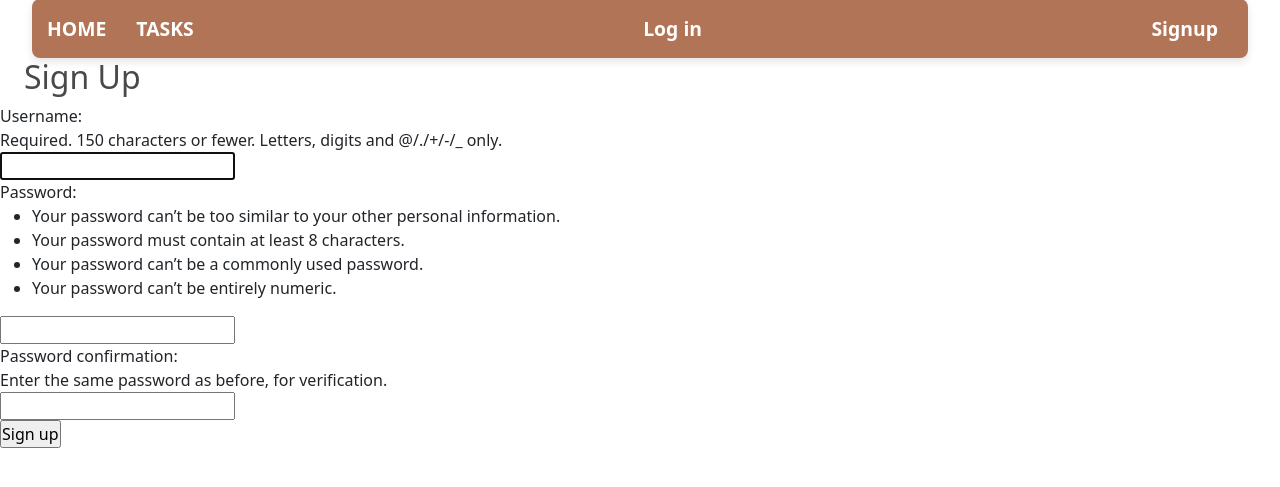
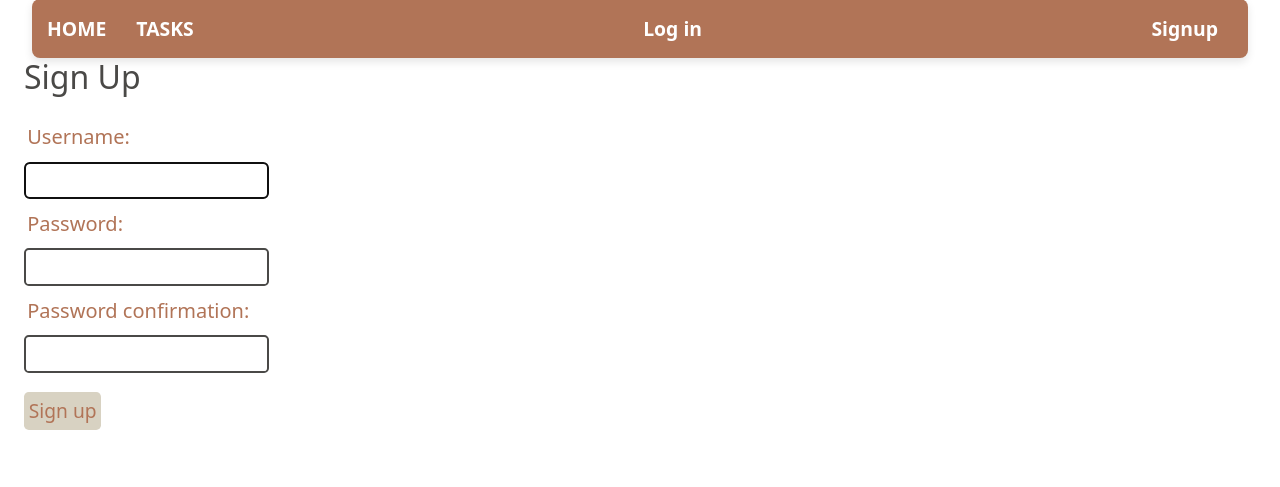
Before and after one commit to Fash-Mayor/Mini-Django-project-To-do-App, a Django app: page /accounts/signup/ in a window 1280 px wide. Shown: the part 33-520 px from the top of the page. Run offline with Django 5.2, Linux system fonts and the light colour scheme.

Commit message:
Improved the styling of signup page

```diff
--- a/todoapp/static/styles.css
+++ b/todoapp/static/styles.css
@@ -1,7 +1,7 @@
 /* Base styles */
 body {
     font-family: 'Arial', sans-serif;
-    background-color: #e2cb8d;
+    /* background-color: #e2cb8d; */
     color: #333;
     margin: 0;
     padding: 0;
@@ -120,40 +120,57 @@
     font-size: larger;
     font-weight: 500;
     margin: 1.2rem;
+    border: none;
 }
 span .btn:hover{
     background-color: #4A4947;
+    color: #FAF7F0;
+    text-decoration: none;
+    border: none;
+}
+
+/*signup form*/
+.signup_form{
+    position: relative;
+    margin: 1rem 1.5rem;
+}
+.signup_form label{
     color: #B17457;
+    margin: 0.6rem 0.2rem;
+    font-size: 20px;
+    font-weight: 500;
+}
+.signup_form input{
+    border: 2px solid #4A4947;
+    border-radius: 0.3rem;
+    padding: 0.3rem;
+}
+.signup_form input:hover, .signup_form input:active{
+    border: 2px solid #B17457;
+}
+.signup_form .helptext{
+    height: 0;
+    width: 0;
+    font-size: 0;
+
+}
+.signup_form .btn{
+    background-color: #D8D2C2;
+    color: #B17457;
+    font-size: larger;
+    font-weight: 500;
+    margin: 1.2rem 0;
+    border: none;
+}
+.signup_form .btn:hover{
+    background-color: #4A4947;
+    color: #FAF7F0;
     text-decoration: none;
+    border: none;
 }
 
 
 
-/* Responsive Design */
-@media (max-width: 768px) {
-    .nav {
-        flex-direction: column;
-        align-items: flex-start;
-    }
-
-    .nav span {
-        flex-direction: column;
-        align-items: flex-start;
-        margin-bottom: 10px;
-    }
-
-    .nav li {
-        margin: 10px 0;
-    }
-
-    .nav form {
-        margin-left: 0;
-    }
-
-    .nav input[type="submit"] {
-        width: 100%;
-    }
-}
 
 /* Task List */
 .task-list ul {
@@ -281,3 +298,42 @@
 .button:hover {
     background-color: #8a2be2;
 }
+
+
+
+
+
+
+
+
+
+
+
+
+
+
+/* Responsive Design */
+@media (max-width: 768px) {
+    .nav {
+        flex-direction: column;
+        align-items: flex-start;
+    }
+
+    .nav span {
+        flex-direction: column;
+        align-items: flex-start;
+        margin-bottom: 10px;
+    }
+
+    .nav li {
+        margin: 10px 0;
+    }
+
+    .nav form {
+        margin-left: 0;
+    }
+
+    .nav input[type="submit"] {
+        width: 100%;
+    }
+}
--- a/todoapp/templates/signup.html
+++ b/todoapp/templates/signup.html
@@ -2,10 +2,10 @@
 
 {% block content %}
     <h2> Sign Up </h2>
-    <form action="" method="post">
+    <form action="" method="post" class="signup_form">
         {% csrf_token %}
         {{ form }}
-        <input type="submit" value="Sign up">
+        <input type="submit" value="Sign up" class="btn">
     </form>
 
 {% endblock content %}
```
